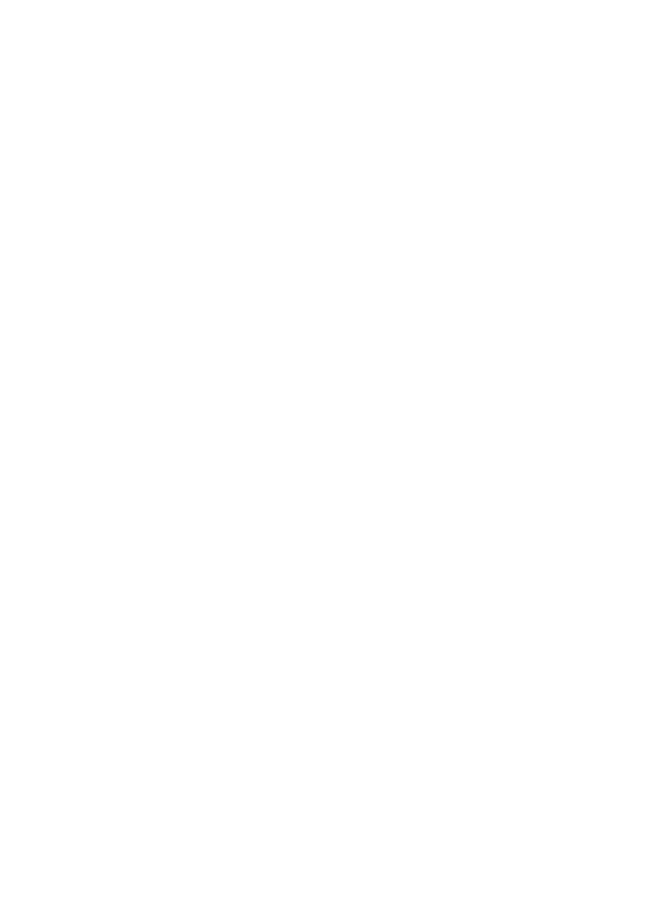
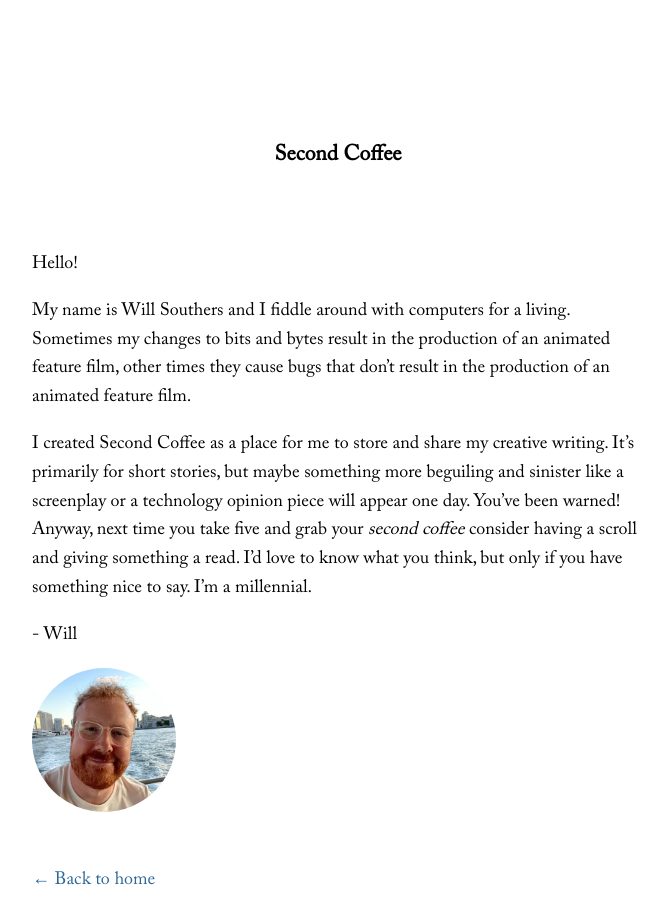
Before and after one commit to shoerust/second-coffee, a Next.js app: page /about in a window 1280 px wide. Shown: the top 924 px of the page, without its empty margins (302-969 px from the left). Before the commit the page ends 800 px from the top, so only its background shows below. Built offline with nearby package versions, Linux system fonts and the light colour scheme.

Commit message:
Add about page. (#3)

```diff
--- a/components/layout.js
+++ b/components/layout.js
@@ -40,6 +40,9 @@
             /> */}
                 <HomeCoffee/>
                 <h1 className={utilStyles.heading2Xl}>{name}</h1>
+                <h2 className={utilStyles.headingSm}>
+                    by <Link href="/about">Will Southers</Link>
+                </h2>
             </>
         ) : (
             <>
--- a/package.json
+++ b/package.json
@@ -8,7 +8,7 @@
   "dependencies": {
     "date-fns": "^2.29.3",
     "gray-matter": "^4.0.3",
-    "next": "latest",
+    "next": "14.2.3",
     "react": "18.3.1",
     "react-dom": "18.3.1",
     "remark": "^14.0.2",
--- a/pages/about/index.js
+++ b/pages/about/index.js
@@ -1,4 +1,34 @@
+import Layout from "../../components/layout";
+import Head from "next/head";
+import Image from 'next/image';
+import utilStyles from '../../styles/utils.module.css';
 
 export default function About() {
-    return <div></div>;
+    return <>
+        <Head>
+            <title>About</title>
+        </Head>
+        <Layout about>
+            <p>
+                Hello!
+            </p>
+            <p>
+                My name is Will Southers and I fiddle around with computers for a living. Sometimes my changes to bits and bytes result in the production of an animated feature film, other times they cause bugs that don’t result in the production of an animated feature film.
+            </p>
+            <p>
+                I created Second Coffee as a place for me to store and share my creative writing. It’s primarily for short stories, but maybe something more beguiling and sinister like a screenplay or a technology opinion piece will appear one day. You’ve been warned! Anyway, next time you take five and grab your <i>second coffee</i> consider having a scroll and giving something a read. I’d love to know what you think, but only if you have something nice to say. I’m a millennial.
+            </p>
+            <p>
+                - Will
+            </p>
+            <Image
+                          priority
+                          src="/images/profile.jpg"
+                          className={utilStyles.borderCircle}
+                          height={144}
+                          width={144}
+                          alt=""
+                        />
+        </Layout>
+    </>;
 }
--- a/styles/utils.module.css
+++ b/styles/utils.module.css
@@ -26,6 +26,12 @@
     margin-top: 0;
   }
 
+.headingSm {
+  font-size: 1rem;
+  line-height: 1.5;
+  margin-top: 0;
+}
+
   .borderCircle {
     border-radius: 9999px;
   }
```
Also changed, not shown: fiction/second-coffee.md (+3 -3 lines), pages/index.js (+9 -8 lines), 1 other file (tests, documents, lock files or other folders). Lines whose indentation alone changed are shown as unchanged.
